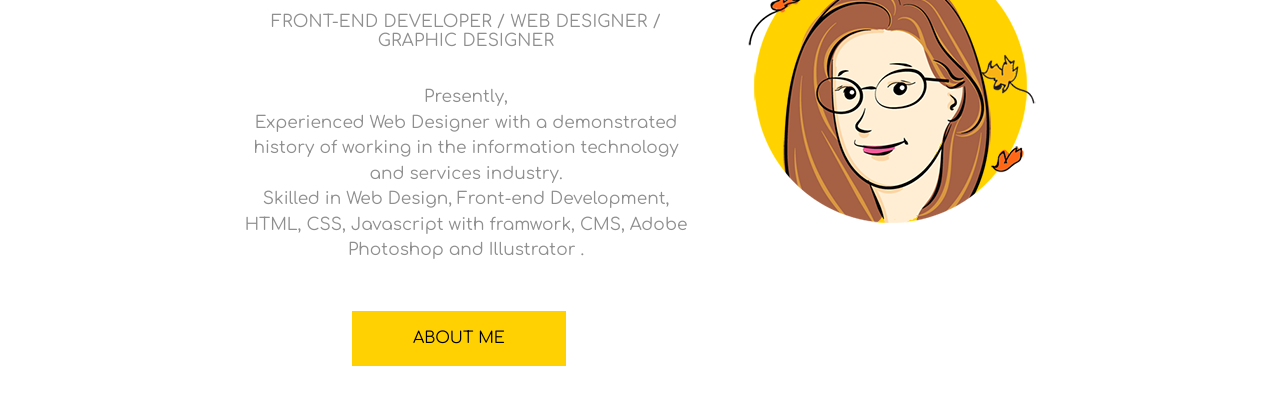
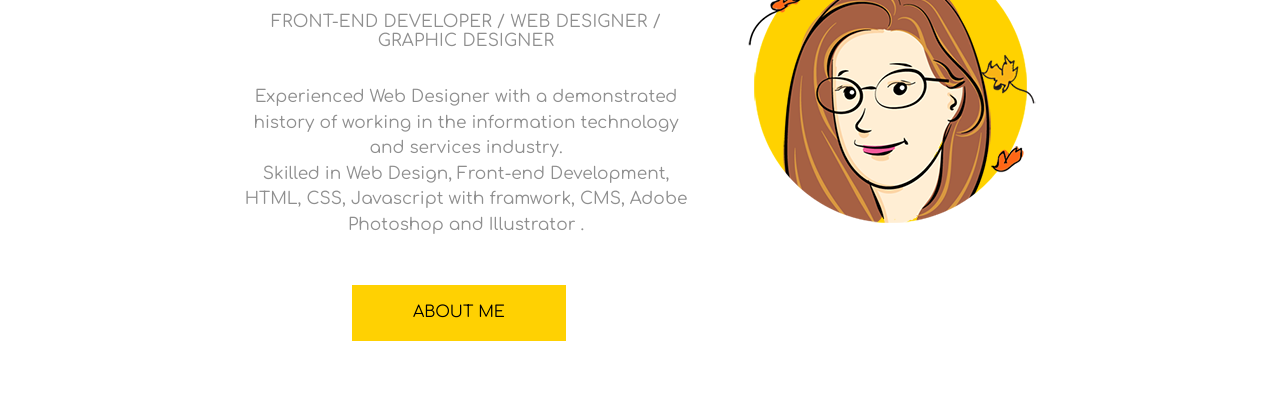
Before and after one commit to lee00682/lee00682.github.io, a plain HTML site: page index.html in a window 1280 px wide. Shown: the part 262-670 px from the top of the page. Drawn offline with nearby package versions, Linux system fonts and the light colour scheme; a web font is replaced by a local one.

Commit message:
Update index.html

```diff
--- a/index.html
+++ b/index.html
@@ -82,7 +82,7 @@
                <h4 class="slide-top">
                    FRONT-END DEVELOPER / WEB DESIGNER / GRAPHIC DESIGNER
                </h4>
-               <p class="slide-bottom">Presently, <br>
+               <p class="slide-bottom">
                  Experienced Web Designer with a demonstrated history of working in the information technology and services industry.
                  <br>Skilled in Web Design, Front-end Development, HTML, CSS, Javascript with framwork, CMS, Adobe Photoshop and Illustrator .
                  <a href="about.html" class="smain-button slide-top">ABOUT ME</a>
```
